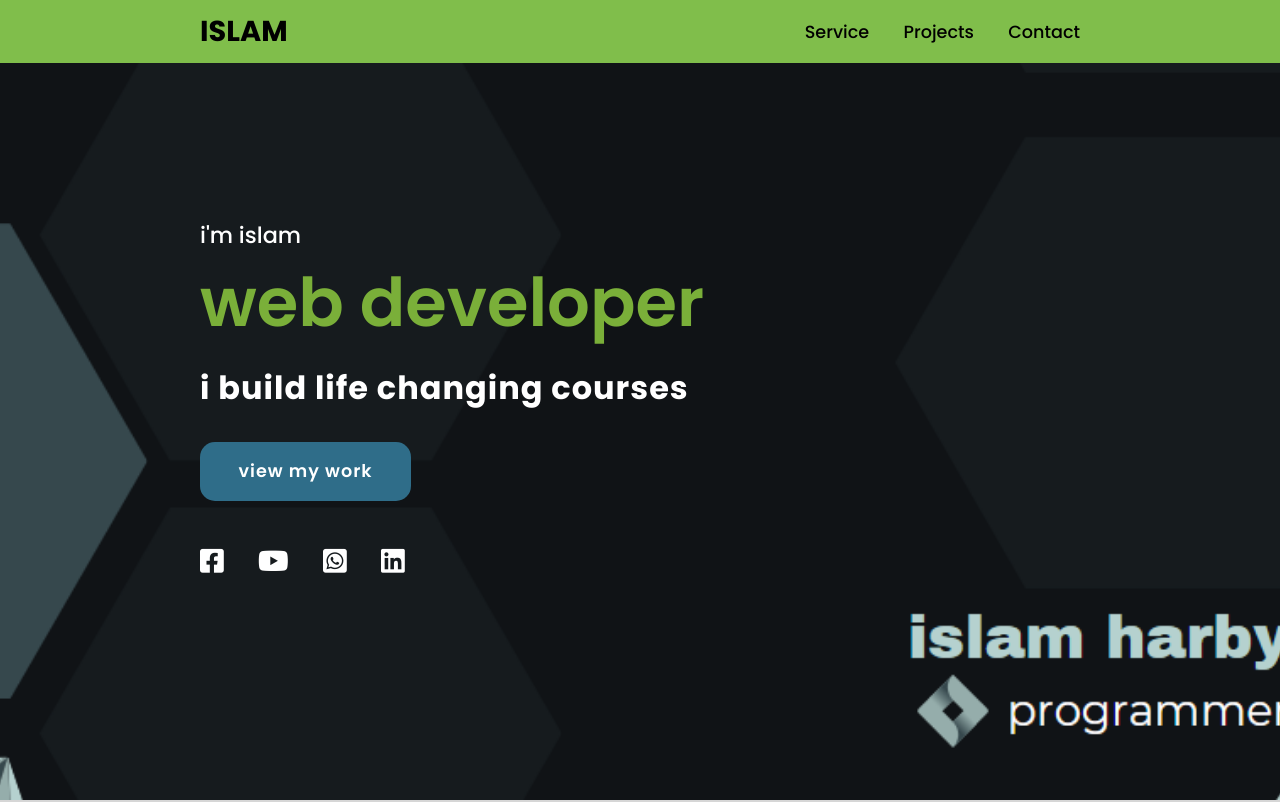
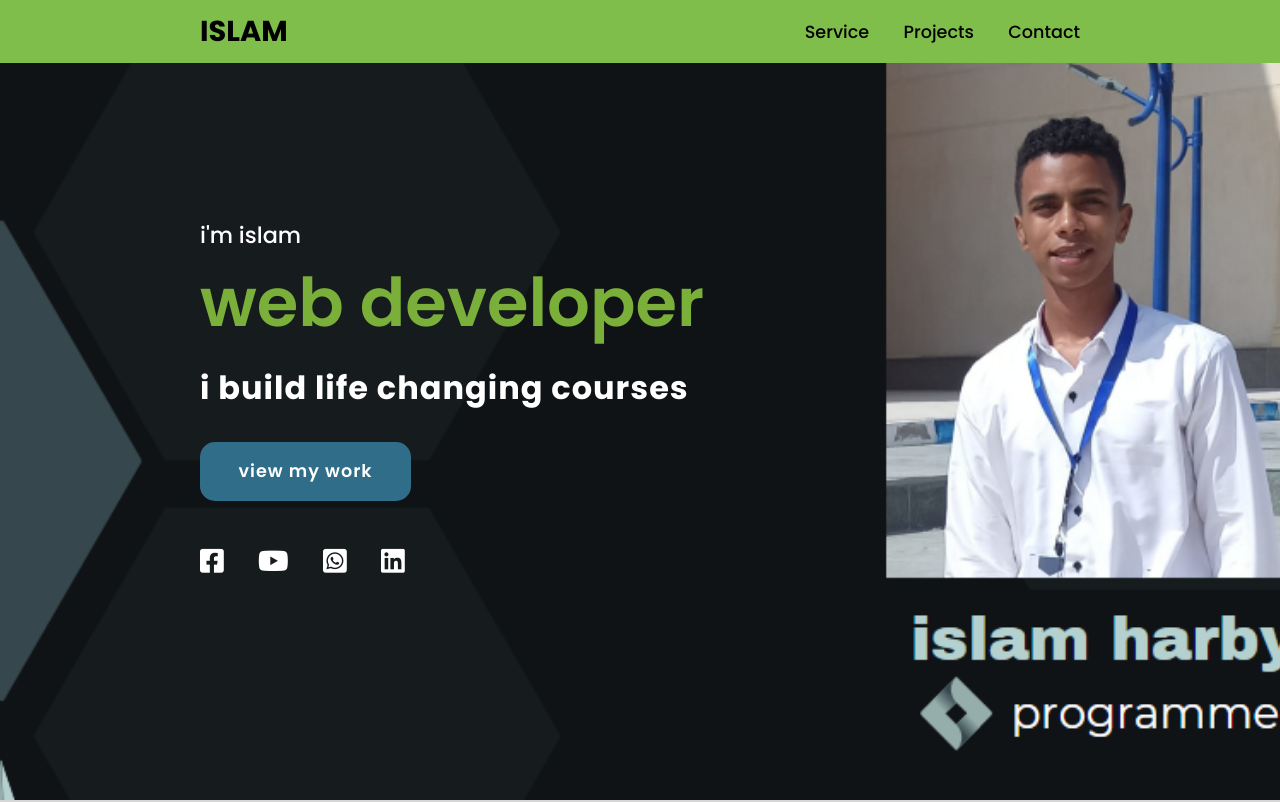
Before and after one commit to islam-sniper/my_website, a plain HTML site: page index.html in a window 1280 px wide. Shown: the top 802 px of the page. Drawn offline with Linux system fonts and the light colour scheme.

Commit message:
Update index.css

```diff
--- a/index.css
+++ b/index.css
@@ -44,7 +44,7 @@ section{
     min-height: 100vh;
     display: flex;
     align-items: center;
-    background: url(a.png) no-repeat;
+    background: url(b1.png) no-repeat;
     background-size: cover;
     background-position: center;
     background-attachment: fixed;
```
